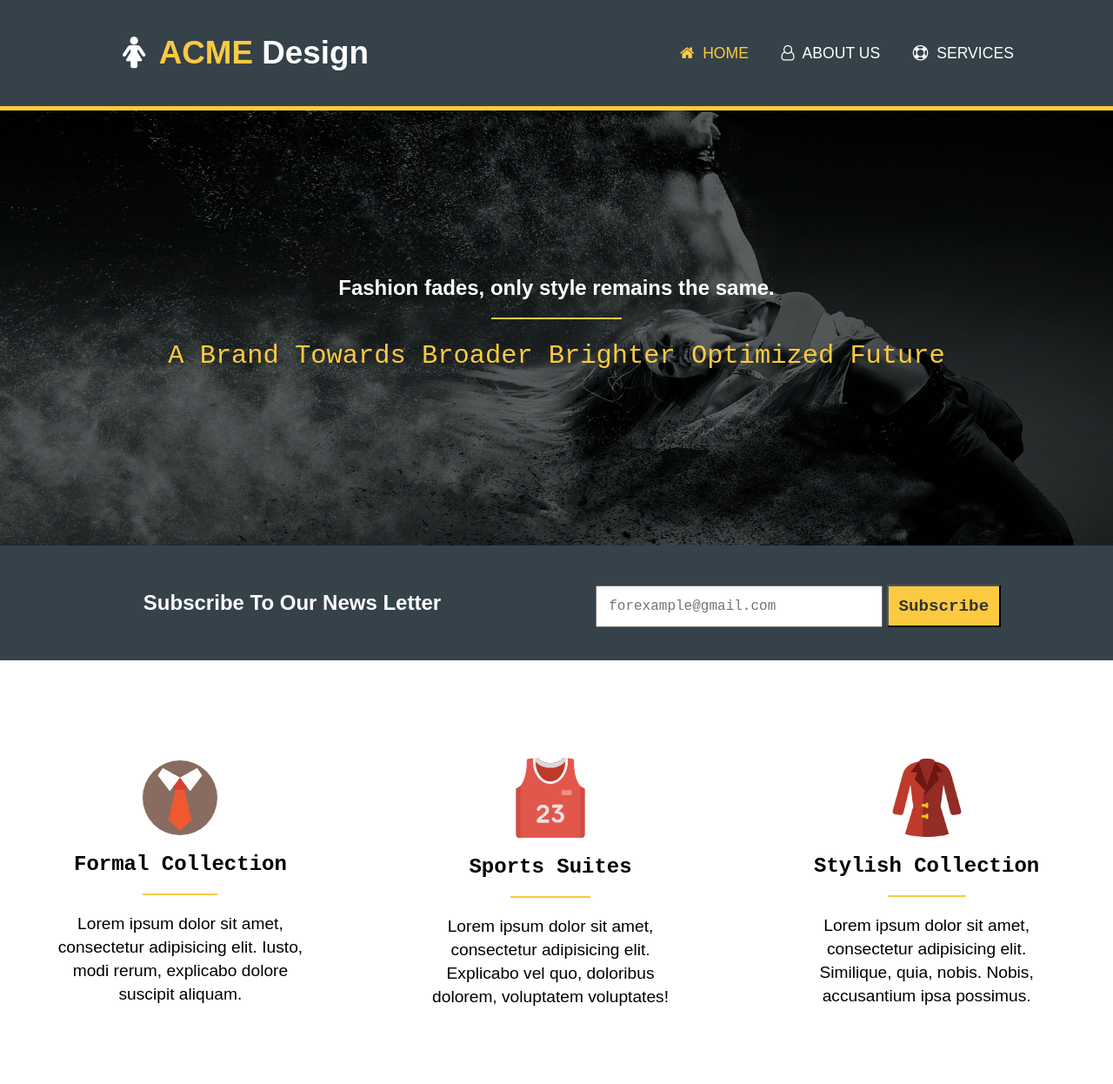
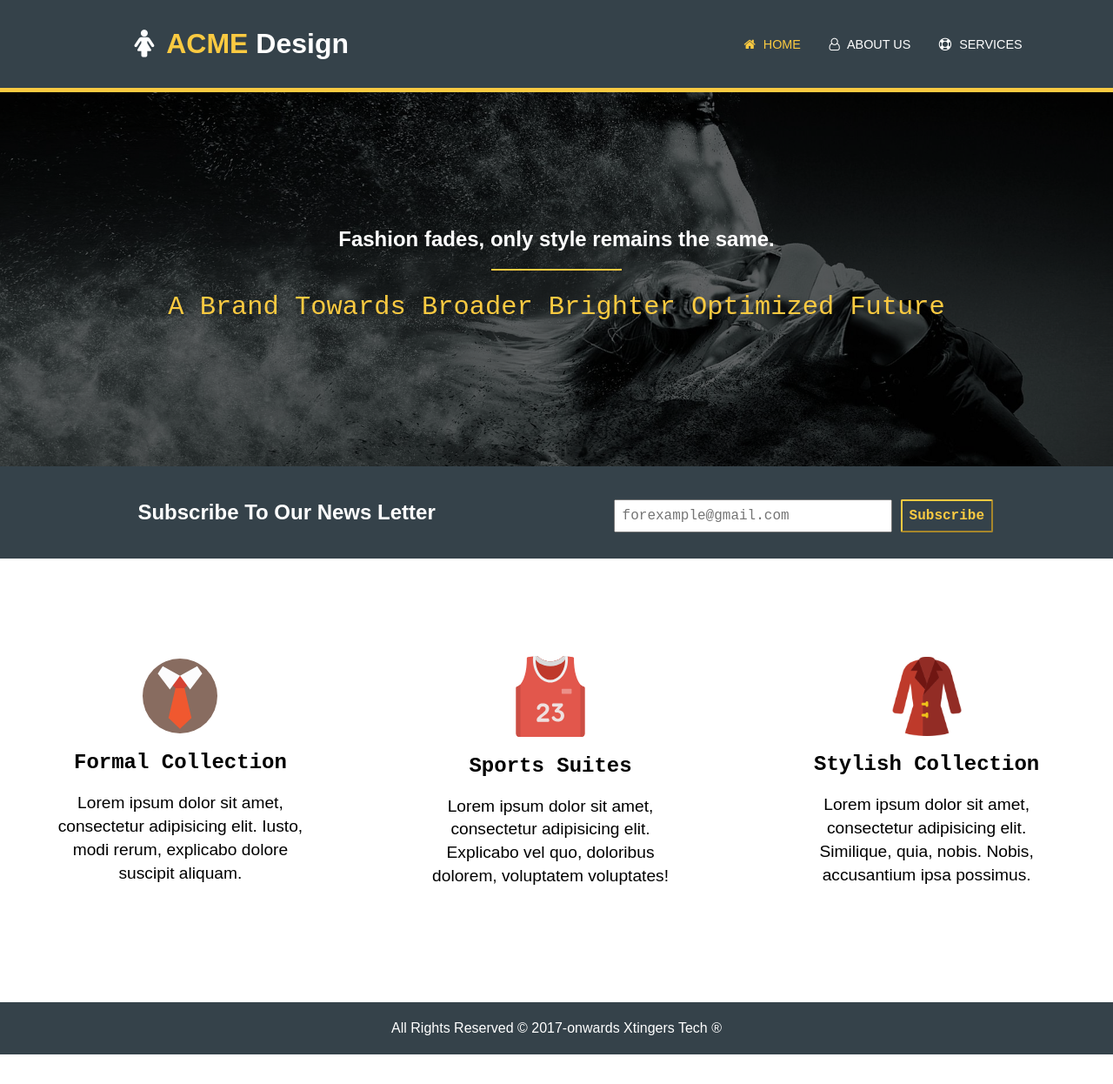
Before and after one commit to moazsarwar/miniweb, a plain HTML site: page index.html in a window 1280 px wide. Shown: the top 1246 px of the page at 87% size. After the commit the page ends 1212 px from the top, so only its background shows below. Drawn offline with Linux system fonts and the light colour scheme.

Commit message:
Picture Compress

```diff
--- a/css/style.css
+++ b/css/style.css
@@ -1,193 +1,215 @@
-body{
-  padding:0;
-  margin:0;
+body {
+    padding: 0;
+    margin: 0;
     font-size: 16px;
     font-family: sans-serif;
     box-sizing: border-box;
     overflow-x: hidden;
 }
-header{
-  padding:2.5em;
-  margin:0;
+
+header {
+    padding: 2em;
+    margin: 0;
     background-color: #35424a;
     display: flex;
     align-items: center;
     border-bottom: 5px solid #FBCA41;
 }
-#logo{
-  font-size: 2.3rem;
+
+#logo {
+    font-size: 2rem;
     font-weight: 900;
-  color:#fff;
+    color: #fff;
     display: inline-block;
-  width:40%;
-  margin:0;
+    width: 40%;
+    margin: 0;
     text-align: center;
 }
-#logo p{
+
+#logo p {
     margin: 0;
     display: inline-block;
 }
-i{
+
+i {
     /*display: inline-block;*/
-  margin:0 5px;
-}
-span{
-  color:#FBCA41;
+    margin: 0 5px;
 }
 
-.nav{
+span {
+    color: #FBCA41;
+}
+
+.nav {
     display: inline-block;
-  width:55%;
+    width: 55%;
+}
+
+.head-nav {
+    list-style: none;
+    display: block;
+    padding: 0em;
+    margin: 0em;
     float: right;
 }
 
-.head-nav{
-  list-style: none;
+.head-nav li {
     display: inline-block;
-  padding:0em;
-  margin:0em;
-  float:right;
+    color: #fff;
+    font-size: 0.9rem;
+    padding: 0 0.8em;
 }
-.head-nav li{
-  display: inline-block;
-  color:#fff;
-  font-size: 1.1rem;
-  padding:0 0.8em;
 
-}
-.head-nav a{
+.head-nav a {
     text-decoration: none;
     text-transform: capitalize;
-  color:#fff;
+    color: #fff;
 }
-.head-nav a:hover{
-  color:#fff;
+
+.head-nav a:hover {
+    color: #fff;
     opacity: 0.7;
+}
 
-}
-.active{
-  color:#FBCA41 !important;
+.active {
+    color: #FBCA41 !important;
     display: inline-block;
 }
 
-.main-cover{
+.main-cover {
     background-image: url(../img/bg.jpg);
     background-repeat: no-repeat;
     background-position: center;
     background-size: cover;
     background-clip: border-box;
-  min-height: 500px;
+    min-height: 430px;
 }
-.overlay{
-  background-color: rgba(0,0,0,0.6);
+
+.overlay {
+    background-color: rgba(0, 0, 0, 0.6);
     background-repeat: no-repeat;
     background-size: cover;
     display: flex;
     justify-content: center;
     flex-direction: column;
     align-items: center;
-  height: 500px;
-  color:#fff;
+    height: 430px;
+    color: #fff;
 }
-.overlay p{
+
+.overlay p {
     font-size: 1.9rem;
     font-family: monospace;
-  color:#FBCA41;
-  margin-top:5px;
+    color: #FBCA41;
+    margin-top: 5px;
 }
-.overlay h1:after{
+
+.overlay h1:after {
     display: block;
-  content:"";
-  width:30%;
+    content: "";
+    width: 30%;
     height: 2px;
     background-color: #FBCA41;
-  margin:20px auto 0px auto;
+    margin: 20px auto 0px auto;
 }
-.subscribe{
+
+.subscribe {
     background-color: #35424a;
-    padding:2em;
+    padding: 1.2em;
     height: auto;
 }
-#subscribe-text{
+
+#subscribe-text {
     text-align: center;
-  width:50%;
-  margin:0;
-  padding:0;
+    width: 50%;
+    margin: 0;
+    padding: 0;
     display: inline-block;
 }
-#subscribe-text h1{
-  color:#fff;
+
+#subscribe-text h1 {
+    color: #fff;
     font-weight: 900;
     font-size: 1.5rem;
 }
-#subscribe-form{
-  width:45%;
+
+#subscribe-form {
+    width: 45%;
     display: inline-block;
 }
-#subscribe-form form{
+
+#subscribe-form form {
     display: flex;
     justify-content: center;
     align-items: center;
 }
-input[type="email"]{
+
+input[type="email"] {
     font-size: 1rem;
-  padding:0.8em;
+    padding: 0.5em;
     font-family: monospace;
     min-width: 300px;
-
 }
 
-button[type="submit"]{
-  font-size: 1.2rem;
-  padding:0.6em;
-  margin-left: 5px;
-  background-color:#FBCA41;
-  color:#333;
+button[type="submit"] {
+    font-size: 1rem;
+    padding: 0.5em;
+    margin-left: 10px;
+    background-color: #35424a;
+    color: #FBCA41;
+    border-color: #FBCA41;
+    border-radius: 2px;
     font-family: monospace;
     font-weight: bold;
-  cursor:pointer;
+    cursor: pointer;
 }
-.main-content{
-  background-color:#fff;
+
+.main-content {
+    background-color: #fff;
     display: flex;
     align-items: center;
     justify-content: center;
     flex-direction: row;
-  padding:3em 0 3em;
+    padding: 3em 0 3em;
 }
-.box{
+
+.box {
     flex-grow: 1;
-  padding:4em;
+    padding: 4em;
     text-align: center;
     background-color: #fff;
 }
-.box p{
+
+.box p {
     font-size: 1.2rem;
     line-height: 1.4;
 }
-.box h1{
+
+.box h2 {
     font-weight: 900;
     font-family: monospace;
 }
-.box h1:after{
-  content:"";
+
+.box h1:after {
+    content: "";
     display: block;
     height: 2px;
     width: 30%;
-  background-color:#FBCA41;
-  margin:20px auto 0;
-}
-.box img{
-  width:30%;
-  display: block;
-  margin:0 auto 0;
+    background-color: #FBCA41;
+    margin: 20px auto 0;
 }
 
-footer{
+.box img {
+    width: 30%;
+    display: block;
+    margin: 0 auto 0;
+}
+
+footer {
     background-color: #35424a;
-  color:#fff;
+    color: #fff;
     text-align: center;
-  margin:0;
-  padding:0.3em;
+    margin: 0;
+    padding: 0.3em;
     font-size: 1rem;
 }
--- a/index.html
+++ b/index.html
@@ -1,5 +1,6 @@
 <!DOCTYPE html>
 <html lang="en">
+
 <head>
     <meta charset="UTF-8">
     <meta name="viewport" content="width=device-width, initial-scale=1.0">
@@ -8,6 +9,7 @@
     <link rel="stylesheet" href="https://maxcdn.bootstrapcdn.com/font-awesome/4.7.0/css/font-awesome.min.css">
     <link rel="stylesheet" href="css/style.css">
 </head>
+
 <body>
     <header>
         <div id="logo">
@@ -42,20 +44,23 @@
     <section class="main-content">
         <div class="box">
             <img src="img/shirt.svg" alt="Jacket">
-      <h1>Formal Collection</h1>
+            <h2>Formal Collection</h2>
             <p>Lorem ipsum dolor sit amet, consectetur adipisicing elit. Iusto, modi rerum, explicabo dolore suscipit aliquam.</p>
         </div>
         <div class="box">
             <img src="img/sports.svg" alt="Sun Glasses">
-      <h1>Sports Suites</h1>
+            <h2>Sports Suites</h2>
             <p>Lorem ipsum dolor sit amet, consectetur adipisicing elit. Explicabo vel quo, doloribus dolorem, voluptatem voluptates!</p>
         </div>
         <div class="box">
             <img src="img/stylish.png" alt="Ring">
-      <h1>Stylish Collection</h1>
+            <h2>Stylish Collection</h2>
             <p>Lorem ipsum dolor sit amet, consectetur adipisicing elit. Similique, quia, nobis. Nobis, accusantium ipsa possimus.</p>
         </div>
     </section>
-  <footer><p>All Rights Reserved &copy 2017-onwards Xtingers Tech &reg</p></footer>
+    <footer>
+        <p>All Rights Reserved &copy 2017-onwards Xtingers Tech &reg</p>
+    </footer>
 </body>
+
 </html>
```
Lines whose indentation alone changed are shown as unchanged.
